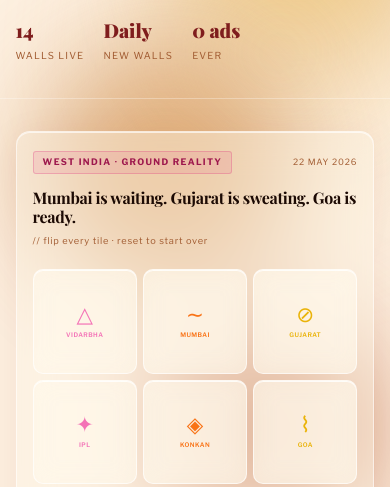
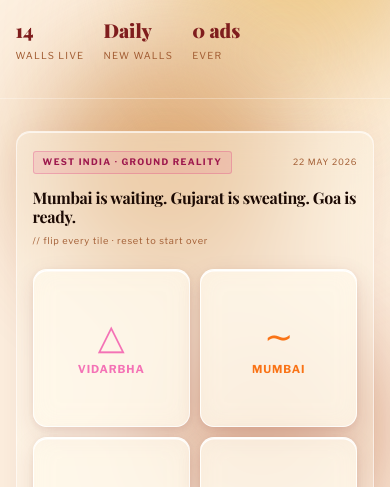
Before and after one commit to EturiVarsha/The-Flip-Wall, a plain HTML site: page index.html in a window 390 px wide. Shown: the part 328-815 px from the top of the page. Drawn offline with nearby package versions, Linux system fonts and the light colour scheme; a web font is replaced by a local one.

Commit message:
Mobile: 2-column elevated glass tiles, bigger symbols, tap feedback

```diff
--- a/index.html
+++ b/index.html
@@ -570,10 +570,36 @@
       .h-stat strong { font-size: 1.2rem; }
       nav { padding: 0 4%; }
       .nav-right .hide-mob { display: none; }
-      .tile-grid { grid-template-columns: repeat(3, 1fr); gap: 6px; }
-      .t-back .t-word { font-size: clamp(9px, 2.8vw, 13px); }
-      .t-front .t-sym { font-size: clamp(18px, 5.5vw, 26px); }
-      .t-front .t-cat { font-size: clamp(6px, 1.6vw, 8px); }
+
+      /* 2 columns — big premium tiles */
+      .tile-grid { grid-template-columns: repeat(2, 1fr); gap: 10px; }
+      .t-wrap { min-height: 120px; }
+
+      /* Elevated glass tile styling */
+      .t-front {
+        background: rgba(255,248,235,0.72);
+        border: 1.5px solid rgba(255,255,255,0.85);
+        box-shadow:
+          0 8px 24px rgba(127,29,29,0.12),
+          0 2px 8px rgba(127,29,29,0.08),
+          inset 0 1.5px 0 rgba(255,255,255,0.95);
+        border-radius: 14px;
+      }
+      .t-back { border-radius: 14px; }
+      .t-inner { border-radius: 14px; }
+      .t-wrap { border-radius: 14px; }
+
+      /* Big readable text on mobile */
+      .t-front .t-sym { font-size: clamp(32px, 9vw, 48px); margin-bottom: 8px; }
+      .t-front .t-cat {
+        font-size: clamp(10px, 2.8vw, 13px);
+        font-weight: 700; letter-spacing: 0.08em;
+      }
+      .t-back .t-word { font-size: clamp(11px, 3.2vw, 15px); letter-spacing: 0.06em; }
+
+      /* Tap feedback */
+      .t-wrap:active .t-front { transform: scale(0.97); }
+
       .wall-teaser { font-size: clamp(1rem, 4vw, 1.3rem); }
       .wall-hint { font-size: 0.58rem; }
       .w-progress { font-size: 0.58rem; }
@@ -594,16 +620,17 @@
       .blob-3 { width: 300px; height: 300px; filter: blur(60px); }
       .blob-4 { width: 200px; height: 200px; filter: blur(50px); }
       .blob-5 { width: 240px; height: 240px; filter: blur(50px); }
-      .t-wrap { min-height: 70px; }
     }
 
     @media (max-width: 380px) {
-      .tile-grid { grid-template-columns: repeat(3, 1fr); gap: 5px; }
+      .tile-grid { grid-template-columns: repeat(2, 1fr); gap: 8px; }
+      .t-wrap { min-height: 100px; }
       .wall { padding: 1rem 0.85rem; }
       .feed { padding: 1.5rem 3%; gap: 1.5rem; }
       .hero-h1 { font-size: 2.2rem; }
-      .t-back .t-word { font-size: 9px; }
-      .t-front .t-sym { font-size: 18px; }
+      .t-front .t-sym { font-size: 28px; }
+      .t-front .t-cat { font-size: 10px; }
+      .t-back .t-word { font-size: 11px; }
     }
 
   </style>
```
